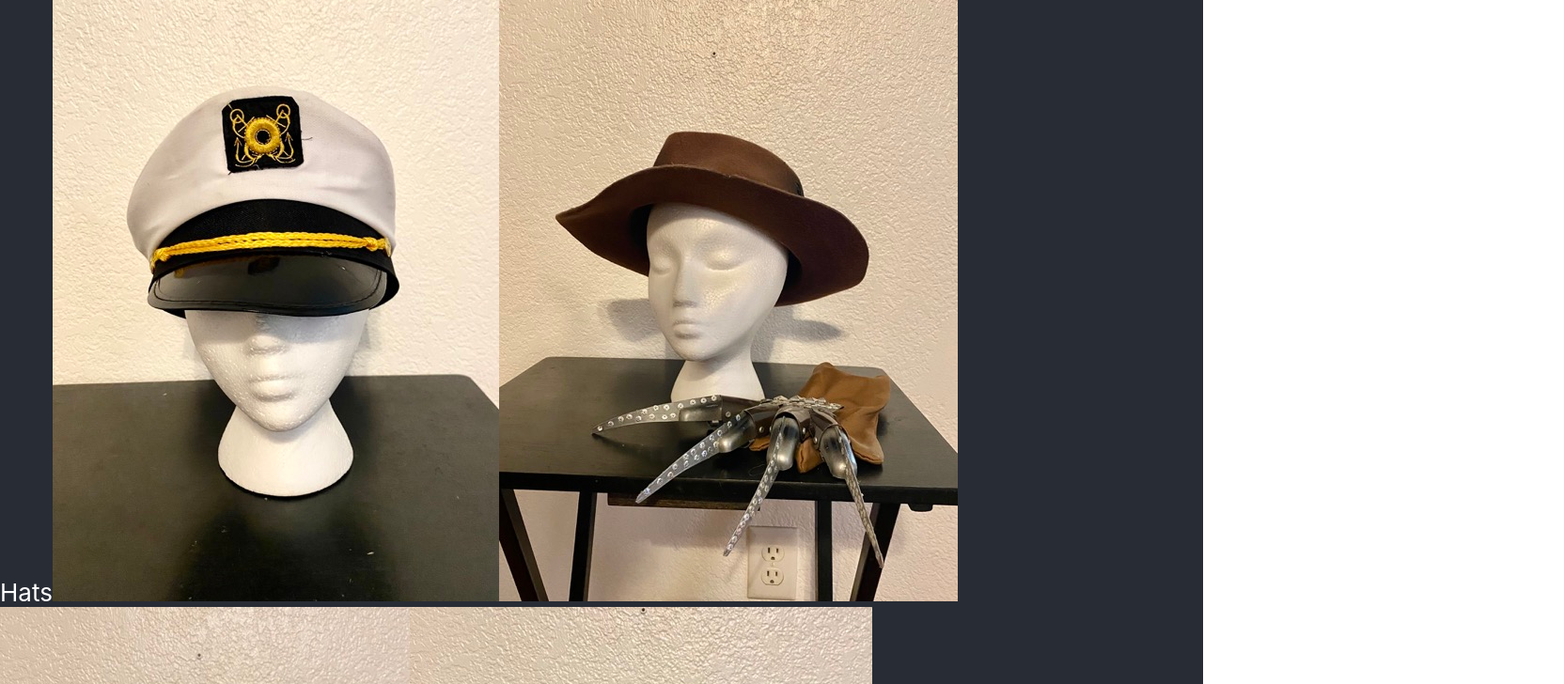
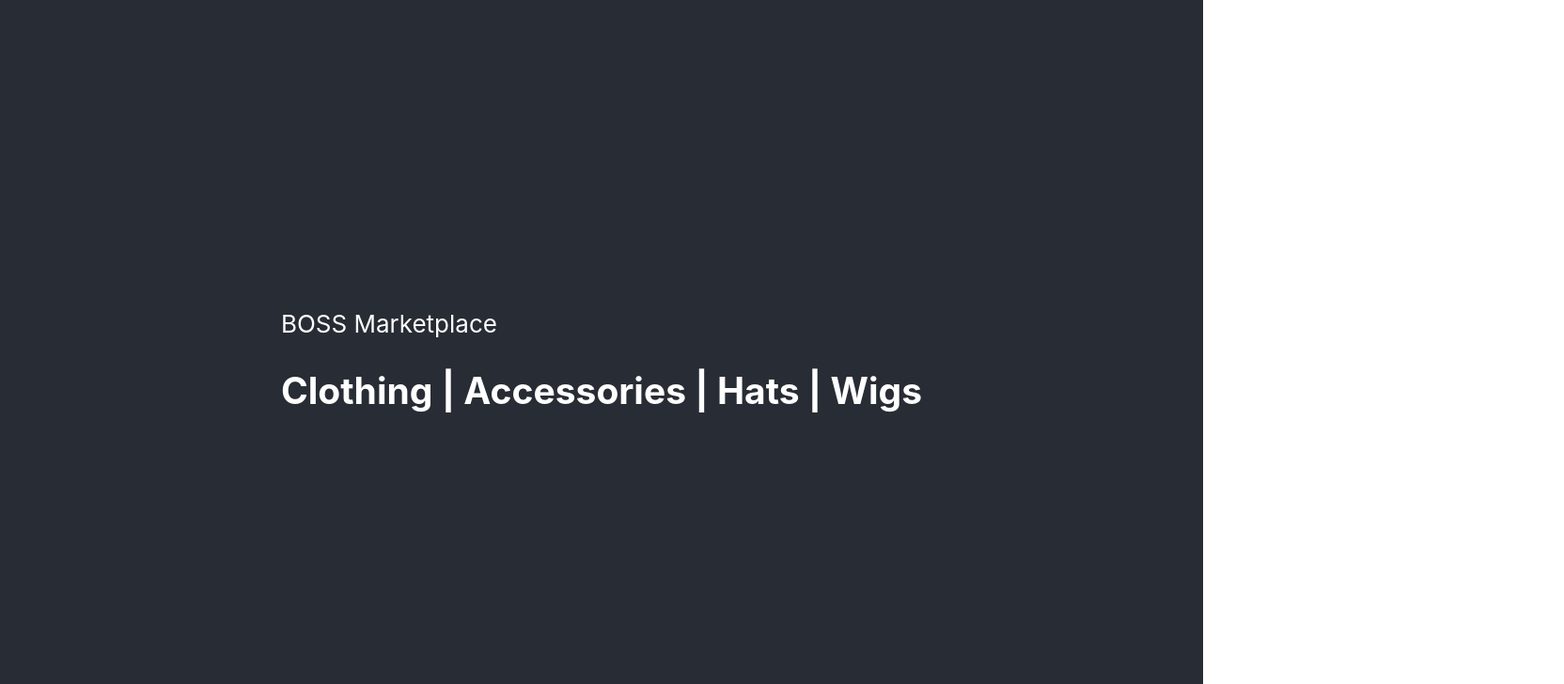
Before and after one commit to alvillaraza/boss-marketplace, a React (Create React App) app: page / in a window 1280 px wide. Shown: the top 728 px of the page at 94% size, 1664 px wide, since content can reach past the window. Built offline with nearby package versions, Linux system fonts and the light colour scheme.

Commit message:
added header

```diff
--- a/src/App.js
+++ b/src/App.js
@@ -1,15 +1,12 @@
-import Hats from './Hats/Hats'
-import Wigs from './Wigs/Wigs'
-import Clothing from './Clothing/Clothing'
+import Header from './Header/Header'
 import './App.css';
 
 function App() {
   return (
     <div className="Marketplace">
       <header className="App-header">
-        <Hats />
-        <Clothing />
-        <Wigs />
+        <Header />
+
       </header>
     </div>
   );
--- /dev/null
+++ b/src/Header/Header.js
@@ -0,0 +1,10 @@
+function Header() {
+  return (
+    <div>
+     BOSS Marketplace
+    <h2>Clothing | Accessories | Hats | Wigs</h2>
+    </div>
+  );
+}
+
+export default Header;
```
